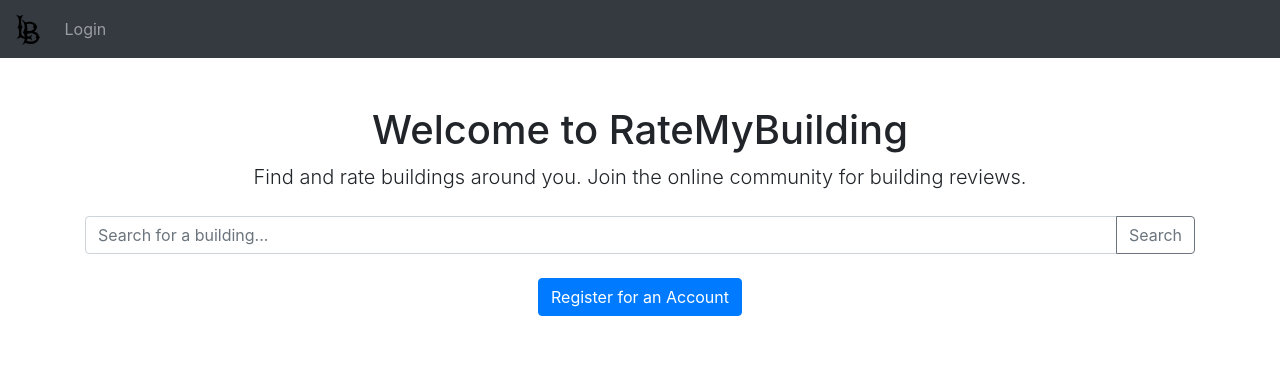
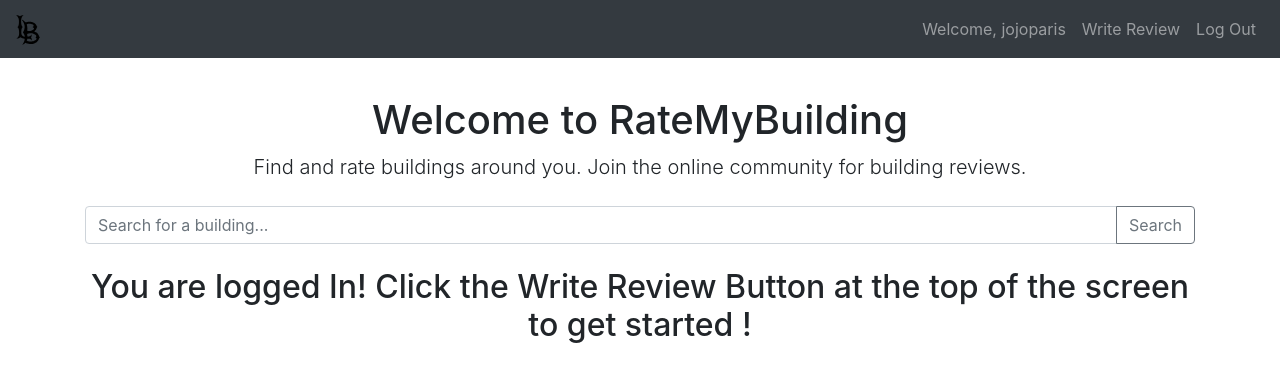
Before and after one commit to Jojo-Paris/rate-my-building, a Flask app: page /home in a window 1280 px wide. Shown: the top 382 px of the page. Run offline with Flask 3, Linux system fonts and the light colour scheme; a user stored in the database is signed in; some libraries are stand-ins or nearby versions.

Commit message:
Database & NavBar
- Nav Bar is now in base and can differentiate between logged in/not logged in
- User Review does not print out what they just put in
- Created a button that leads to nothing to view all user reviews
- User Review now saves in database

```diff
--- a/portfolio/routes.py
+++ b/portfolio/routes.py
@@ -1,10 +1,11 @@
 import string, secrets
 from portfolio import app, mail, Message, func
 from flask import render_template, redirect, url_for, flash, request
-from portfolio.models import User,Review
+from portfolio.models import User, Review
 from portfolio.forms import RegisterForm, LoginForm, UpdateEmailForm, ChangePasswordForm, ForgotPasswordForm, ResetPassword, ReviewForm
 from portfolio import db
 from flask_login import login_user, logout_user, login_required, current_user
+from datetime import datetime
 import os
 
 @app.route("/")
@@ -56,7 +57,6 @@ def login_page():
     return render_template('login.html', form=form)
 
 @app.route('/logout')
-@login_required
 def logout_page():
     logout_user()
     flash("You have been logged out. See you again!", category='info')
@@ -153,16 +153,22 @@ def review_page():
     review_data = None  # Initialize a variable to store the review data
 
     if form.validate_on_submit():
-        # Extract the review data from the form
-        review_data = {
-            'Building Name': form.building.data,
-            'Aesthetics': form.aesthetics.data,
-            'Cleanliness': form.cleanliness.data,
-            'Peripherals': form.peripherals.data,
-            'Vibes': form.vibes.data,
-            'Comments': form.content.data,
-            'Classroom Name': form.classroom_name.data
-        }
+        # Extract the review data from the form and save in database
+        review_to_create = Review(
+            buildingName = form.building.data,
+            aesthetics = int(form.aesthetics.data),
+            cleanliness = int(form.cleanliness.data),
+            peripherals = int(form.peripherals.data),
+            vibes = int(form.vibes.data),
+            description = form.content.data,
+            room = form.classroom_name.data,
+            date_created = datetime.utcnow(),
+            owner = current_user.id
+        )
+
+        db.session.add(review_to_create)
+        db.session.commit()
         flash('Review submitted successfully!', category='success')
+        return redirect(url_for('logged_in_page'))
 
-    return render_template('review.html', form=form, review_data=review_data)
+    return render_template('review.html', form=form)
--- a/portfolio/templates/account_info.html
+++ b/portfolio/templates/account_info.html
@@ -13,7 +13,8 @@
         <a href="{{ url_for('update_email') }}" class="btn btn-primary">Update Email</a>
         <a href="{{ url_for('change_password') }}" class="btn btn-secondary">Change Password</a>
     <!-- Back Button -->
+    </div>
+    <br>
     <button class="btn btn-light" onclick="window.history.back();">Back</button>
-    </div>
 </div>
 {% endblock %}
--- a/portfolio/templates/base.html
+++ b/portfolio/templates/base.html
@@ -15,6 +15,45 @@
     </title>
   </head>
   <body>
+
+    <nav class="navbar navbar-expand-lg navbar-dark bg-dark fixed-top">
+
+      <a class="navbar-brand" href="{{url_for('home_page')}}">
+          <img src="{{ url_for('static', filename='img/school_logo.svg') }}" alt="School Logo" height="30">
+      </a>
+
+      <button class="navbar-toggler" type="button" data-toggle="collapse" data-target="#navbarNav" aria-controls="navbarNav" aria-expanded="false" aria-label="Toggle navigation">
+        <span class="navbar-toggler-icon"></span>
+      </button>
+
+      <div class="collapse navbar-collapse" id="navbarNav">
+        {% if current_user.is_authenticated %}
+        <ul class="navbar-nav ml-auto">
+          <li class="nav-item">
+            <a class="nav-link" href="{{ url_for('logged_in_page') }}">Welcome, {{ current_user.username }}</a>
+          </li>
+          <li class="nav-item">
+            <a class="nav-link" href="{{ url_for('review_page') }}">Write Review</a>
+          </li>
+          <li class="nav-item">
+            <a class="nav-link" href="{{ url_for('logout_page') }}" onclick="return confirmLogout()">Log Out</a>
+          </li>
+        </ul>
+
+        {% else %}
+        <ul class="navbar-nav ml-auto">
+          <li class="nav-item">
+            <a class="nav-link" href="#">FAQs</a>
+          </li>
+          <li class="nav-item">
+            <a class="nav-link" href="{{ url_for('login_page') }}">Login</a>
+        </li>
+        </ul>
+        {% endif %}
+      </div>
+    </nav>
+    <br>
+    <br>
 
     {% with messages = get_flashed_messages(with_categories=true) %}
       {% if messages %}
@@ -44,4 +83,10 @@
 
   </body>
 
+  <script>
+    function confirmLogout() {
+        return confirm("Are you sure you want to log out?");
+    };
+  </script>
+
 </html>
--- a/portfolio/templates/home.html
+++ b/portfolio/templates/home.html
@@ -4,21 +4,7 @@
 {% endblock %}
 
 {% block content %}
-<nav class="navbar navbar-expand-md navbar-dark bg-dark">
-    <a class="navbar-brand" href="#">
-        <img src="{{ url_for('static', filename='img/school_logo.svg') }}" alt="School Logo" height="30">
-    </a>
-    <button class="navbar-toggler" type="button" data-toggle="collapse" data-target="#navbarNav">
-      <span class="navbar-toggler-icon"></span>
-    </button>
-    <div class="collapse navbar-collapse" id="navbarNav">
-      <ul class="navbar-nav">
-          <li class="nav-item">
-              <a class="nav-link" href="{{ url_for('login_page') }}">Login</a>
-          </li>
-      </ul>
-    </div>
-  </nav>
+
 <div class="container text-center mt-5">
 
     <h1>Welcome to RateMyBuilding</h1>
@@ -32,9 +18,16 @@
         </div>
     </div>
 
+    {% if current_user.is_authenticated %}
+    <div class="mt-4">
+        <h2>You are logged In! Click the Write Review Button at the top of the screen to get started ! </h2>
+    </div>
+    {% else %}
     <!-- Buttons -->
-    <div class="mt-4">
-        <a class="btn btn-primary" href="{{ url_for('register_page') }}">Register for an Account</a>
-    </div>
+        <div class="mt-4">
+            <a class="btn btn-primary" href="{{ url_for('register_page') }}">Register for an Account</a>
+        </div>
+    {% endif %}
+
 </div>
 {% endblock %}
--- a/portfolio/templates/logged_in.html
+++ b/portfolio/templates/logged_in.html
@@ -15,16 +15,15 @@
         <div class="card-body">
             <!-- Buttons for account management -->
             <a class="btn btn-secondary" href="{{ url_for('account_info') }}">Account Info</a>
-            <a class="btn btn-primary ml-3" href="{{ url_for('update_email') }}">Update Email</a>
-            <a class="btn btn-warning ml-3" href="{{ url_for('change_password') }}">Change Password</a>
             <!-- Button to review.html -->
             <a class="btn btn-info ml-3" href="{{ url_for('review_page') }}">Write a Review</a>
+
+            <a href="#" class="btn btn-info ml-3" >View Your Reviews</a>
         </div>
     </div>
 
     <!-- Logout button and Review button for convenience -->
     <div class="mt-4">
-        <a class="btn btn-danger" href="{{ url_for('logout_page') }}">Logout</a>
         <!-- Back Button to home.html -->
         <a class="btn btn-light ml-3" href="{{ url_for('home_page') }}">Back</a>
     </div>
```
Also changed, not shown: portfolio/templates/login.html (+0 -10 lines), portfolio/templates/review.html (+0 -10 lines), instance/portfolio.db.
